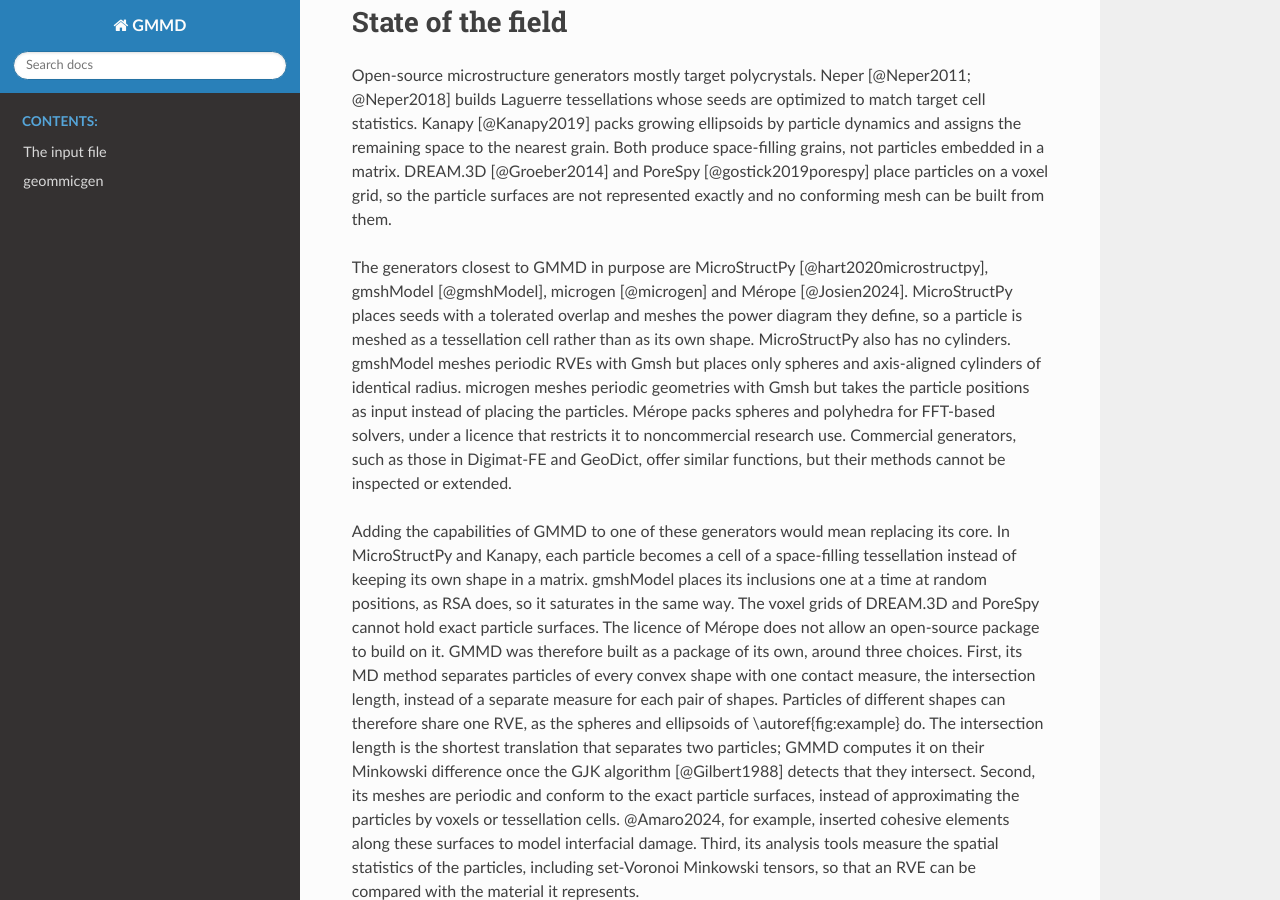
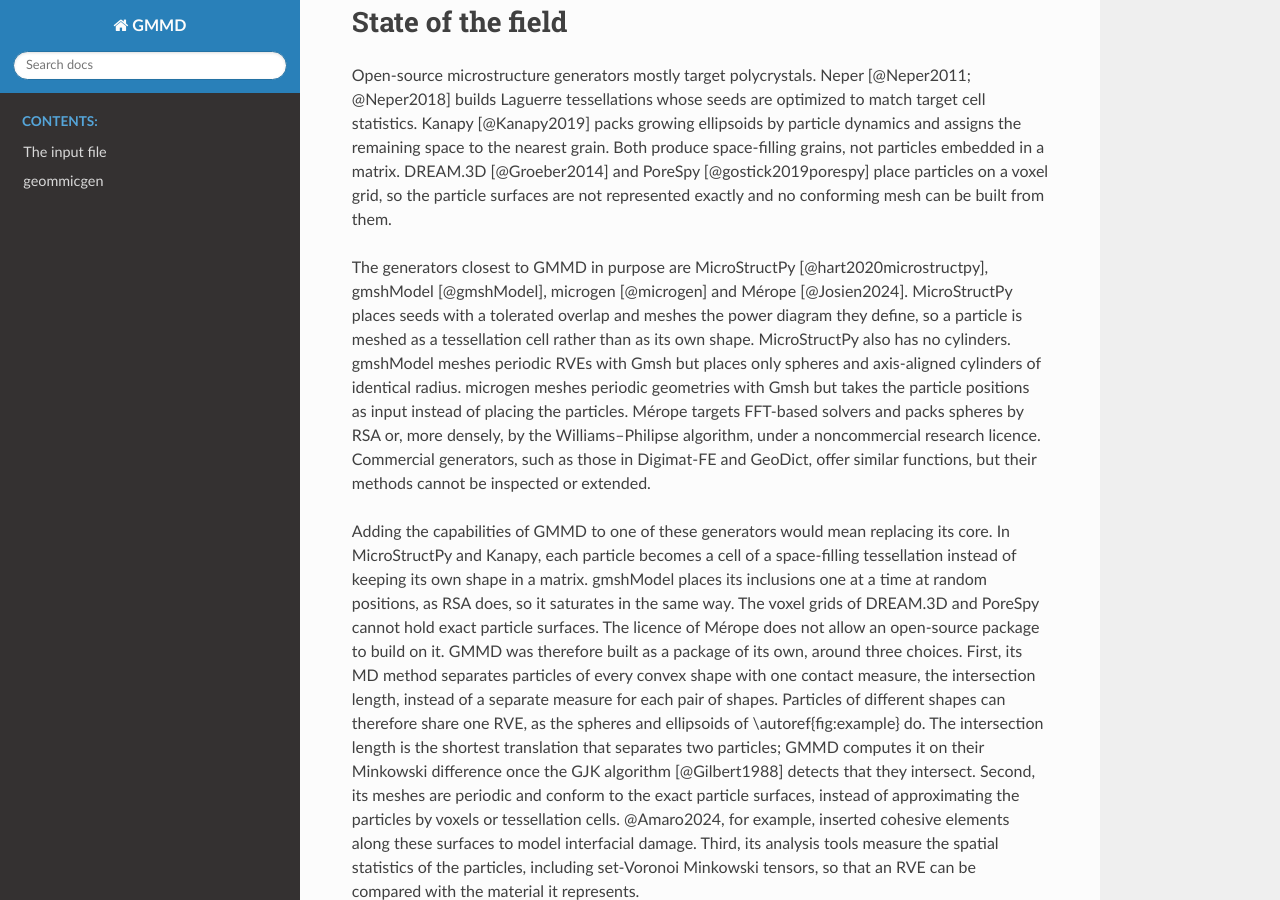
Before and after one commit to CM2S/GMMD, a Sphinx documentation site: the page built from docs/joss_paper/paper.md, in a window 1280 px wide and 900 px high, scrolled down 1807 px. Built offline with Sphinx 7.4.7 and the Read the Docs theme 3.1.0, drawn with Linux system fonts in a browser that asks for light colours; formulas are drawn with MathJax 3.

Commit message:
Correct what the paper says Mérope packs, and name its dense algorithm
Assisted-by: Claude:claude-opus-5-5

```diff
--- a/docs/joss_paper/paper.md
+++ b/docs/joss_paper/paper.md
@@ -81,7 +81,7 @@ MicroStructPy places seeds with a tolerated overlap and meshes the power diagram
 MicroStructPy also has no cylinders.
 gmshModel meshes periodic RVEs with Gmsh but places only spheres and axis-aligned cylinders of identical radius.
 microgen meshes periodic geometries with Gmsh but takes the particle positions as input instead of placing the particles.
-Mérope packs spheres and polyhedra for FFT-based solvers, under a licence that restricts it to noncommercial research use.
+Mérope targets FFT-based solvers and packs spheres by RSA or, more densely, by the Williams–Philipse algorithm, under a noncommercial research licence.
 Commercial generators, such as those in Digimat-FE and GeoDict, offer similar functions, but their methods cannot be inspected or extended.
 
 Adding the capabilities of GMMD to one of these generators would mean replacing its core.
```
